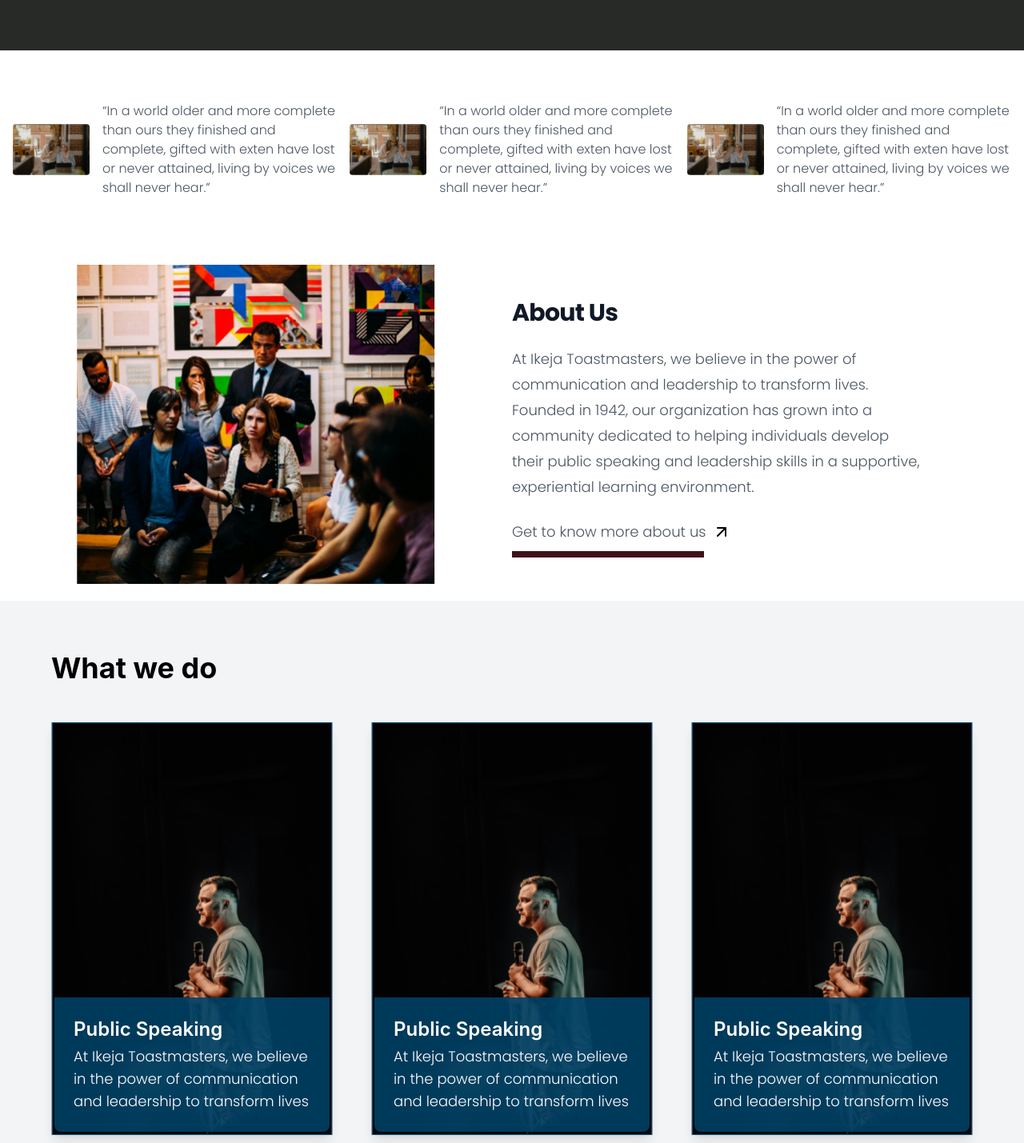
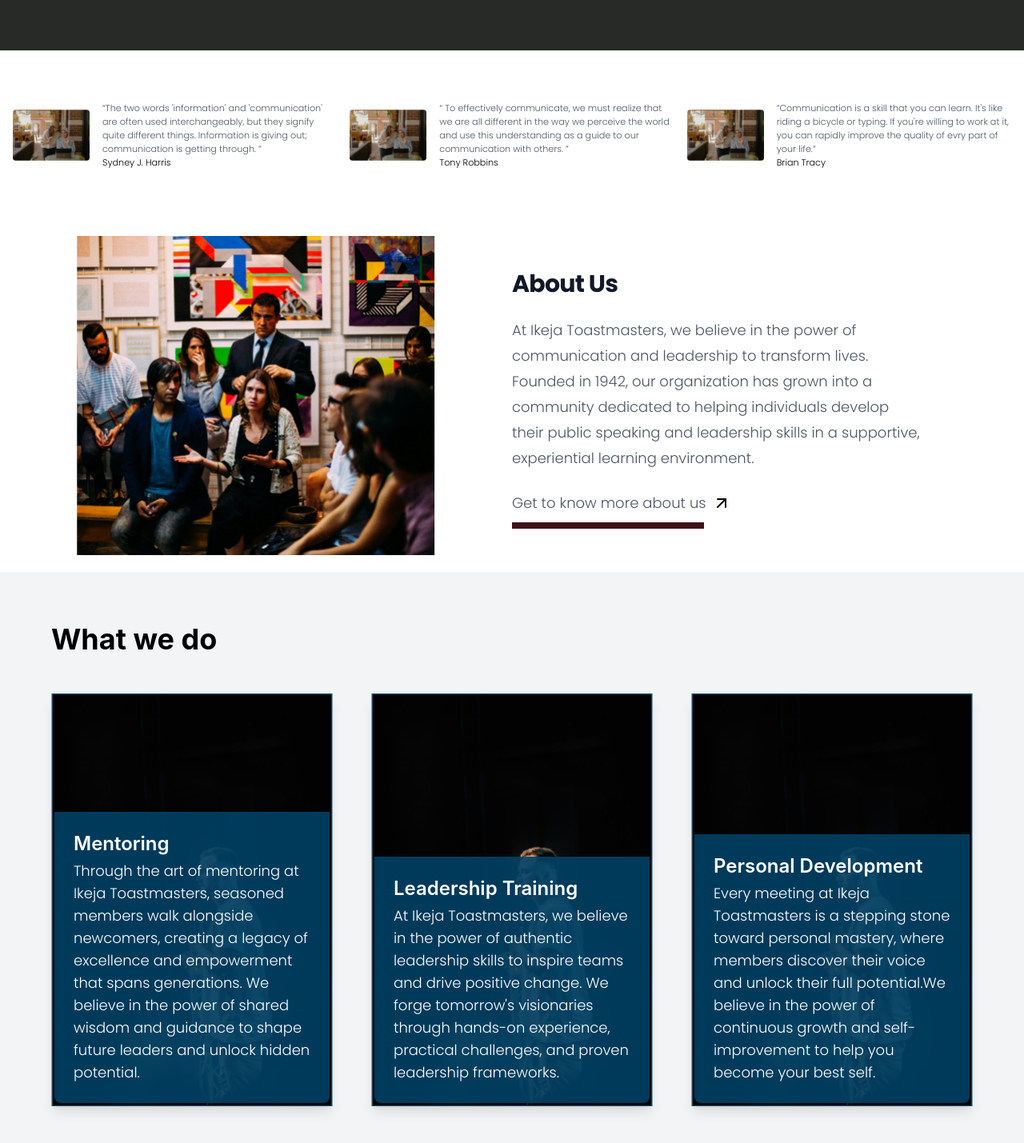
Before and after one commit to opeyemibioku/ikeja-toastmasters-club, a React (Create React App) app: page / in a window 1280 px wide. Shown: the part 620-2049 px from the top of the page at 80% size. Built offline with nearby package versions, Linux system fonts and the light colour scheme; no server answers.

Commit message:
updated the initial content

```diff
--- a/src/pages/home.js
+++ b/src/pages/home.js
@@ -40,10 +40,13 @@ const Quotes = () => {
               class="w-24 h-16 object-cover rounded"
             />
             <div>
-              <p class="text-gray-600">
-                “In a world older and more complete than ours they finished and
-                complete, gifted with exten have lost or never attained, living
-                by voices we shall never hear.”
+              <p class="text-gray-600" style={{ fontSize: "0.7rem" }}>
+                “The two words 'information' and 'communication' are often used
+                interchangeably, but they signify quite different things.
+                Information is giving out; communication is getting through. ”
+              </p>
+              <p class="text-black-600" style={{ fontSize: "0.7rem" }}>
+                Sydney J. Harris
               </p>
             </div>
           </div>
@@ -55,10 +58,13 @@ const Quotes = () => {
               class="w-24 h-16 object-cover rounded"
             />
             <div>
-              <p class="text-gray-600">
-                “In a world older and more complete than ours they finished and
-                complete, gifted with exten have lost or never attained, living
-                by voices we shall never hear.”
+              <p class="text-gray-600" style={{ fontSize: "0.7rem" }}>
+                “ To effectively communicate, we must realize that we are all
+                different in the way we perceive the world and use this
+                understanding as a guide to our communication with others. ”
+              </p>
+              <p class="text-black-600" style={{ fontSize: "0.7rem" }}>
+                Tony Robbins
               </p>
             </div>
           </div>
@@ -70,10 +76,13 @@ const Quotes = () => {
               class="w-24 h-16 object-cover rounded"
             />
             <div>
-              <p class="text-gray-600">
-                “In a world older and more complete than ours they finished and
-                complete, gifted with exten have lost or never attained, living
-                by voices we shall never hear.”
+              <p class="text-gray-600" style={{ fontSize: "0.7rem" }}>
+                “Communication is a skill that you can learn. It's like riding a
+                bicycle or typing. If you're willing to work at it, you can
+                rapidly improve the quality of evry part of your life.”
+              </p>
+              <p class="text-black-600" style={{ fontSize: "0.7rem" }}>
+                Brian Tracy
               </p>
             </div>
           </div>
@@ -146,39 +155,33 @@ const WhatWeDo = () => {
   const offerings = [
     {
       image: whatwedo,
-      title: "Public Speaking",
+      title: "Mentoring",
       subtitle:
-        "At Ikeja Toastmasters, we believe in the power of communication and leadership to transform lives",
+        "Through the art of mentoring at Ikeja Toastmasters, seasoned members walk alongside newcomers, creating a legacy of excellence and empowerment that spans generations. We believe in the power of shared wisdom and guidance to shape future leaders and unlock hidden potential.",
     },
     {
       image: whatwedo,
-      title: "Public Speaking",
+      title: "Leadership Training",
       subtitle:
-        "At Ikeja Toastmasters, we believe in the power of communication and leadership to transform lives",
+        "At Ikeja Toastmasters, we believe in the power of authentic leadership skills to inspire teams and drive positive change. We forge tomorrow's visionaries through hands-on experience, practical challenges, and proven leadership frameworks.",
     },
     {
       image: whatwedo,
-      title: "Public Speaking",
+      title: "Personal Development",
       subtitle:
-        "At Ikeja Toastmasters, we believe in the power of communication and leadership to transform lives",
+        "Every meeting at Ikeja Toastmasters is a stepping stone toward personal mastery, where members discover their voice and unlock their full potential.We believe in the power of continuous growth and self-improvement to help you become your best self.",
     },
     {
       image: whatwedo,
-      title: "Public Speaking",
+      title: "Career Advancement",
       subtitle:
-        "At Ikeja Toastmasters, we believe in the power of communication and leadership to transform lives",
+        "Ikeja Toastmasters serves as your launchpad for professional success, equipping you with the confidence, presence, and skills that set you apart in today's competitive workplace.",
     },
     {
       image: whatwedo,
-      title: "Public Speaking",
+      title: "Communication Skills",
       subtitle:
-        "At Ikeja Toastmasters, we believe in the power of communication and leadership to transform lives",
-    },
-    {
-      image: whatwedo,
-      title: "Public Speaking",
-      subtitle:
-        "At Ikeja Toastmasters, we believe in the power of communication and leadership to transform lives",
+        "From crafting compelling stories to mastering executive presence, Ikeja Toastmasters transforms ordinary speakers into extraordinary communicators who command attention and inspire action. Helping you break barriers, build connections, and amplify your impact.",
     },
   ];
 
--- a/src/pages/leaders.js
+++ b/src/pages/leaders.js
@@ -20,44 +20,52 @@ const Leadership = () => {
   const offerings = [
     {
       image: leadership,
-      title: "President",
-      subtitle: "Titilayo Ekundayo",
+      title: "Club President",
+      tenure: "July 2021- June 2022",
+      subtitle: "Ibraheem Kasim",
     },
     {
       image: leadership,
-      title: "President",
-      subtitle: "Titilayo Ekundayo",
+      title: "VP Membership, VP Education, and Club President",
+      // tenure: "July 2021- June 2022",
+      subtitle: "Abdullahi Jimoh",
     },
     {
       image: leadership,
-      title: "President",
-      subtitle: "Titilayo Ekundayo",
+      title:
+        "Pioneering Executive Member , Third President of Ikeja Toastmaster",
+      tenure: "2015/2016",
+      subtitle: "Ibrahim fatoyinbo",
     },
     {
       image: leadership,
-      title: "President",
-      subtitle: "Titilayo Ekundayo",
+      title: "Assistant Division Director Club Growth 2",
+      tenure: "2023 - 2024",
+      subtitle: "Clarence Jumbo",
     },
     {
       image: leadership,
-      title: "President",
-      subtitle: "Titilayo Ekundayo",
+      title: "Charter President ",
+      tenure: "2013/2014",
+      subtitle: "Ibrahim Owolabi",
     },
     {
       image: leadership,
-      title: "President",
-      subtitle: "Titilayo Ekundayo",
+      title: "Current President",
+      // tenure: "July 2021- June 2022",
+      subtitle: "Stephen Oluwadare",
     },
-    {
-      image: leadership,
-      title: "President",
-      subtitle: "Titilayo Ekundayo",
-    },
-    {
-      image: leadership,
-      title: "President",
-      subtitle: "Titilayo Ekundayo",
-    },
+    // {
+    //   image: leadership,
+    //   title: "President",
+    //   tenure: "July 2021- June 2022",
+    //   subtitle: "Titilayo Ekundayo",
+    // },
+    // {
+    //   image: leadership,
+    //   title: "President",
+    //   subtitle: "Titilayo Ekundayo",
+    // },
   ];
 
   return (
@@ -77,8 +85,19 @@ const Leadership = () => {
                 />
               </div>
               <div className="text-left">
-                <p className="text-lg text-gray-600 mb-2">{offering.title}</p>
                 <h3 className="text-2xl font-semibold">{offering.subtitle}</h3>
+                <p
+                  className="text-lg text-gray-600 mb-2"
+                  style={{ fontSize: "1rem" }}
+                >
+                  {offering.title}
+                </p>
+                <p
+                  className="text-lg text-gray-600 mb-2"
+                  style={{ fontSize: "0.8rem" }}
+                >
+                  {offering.tenure}
+                </p>
               </div>
             </div>
           ))}
```
